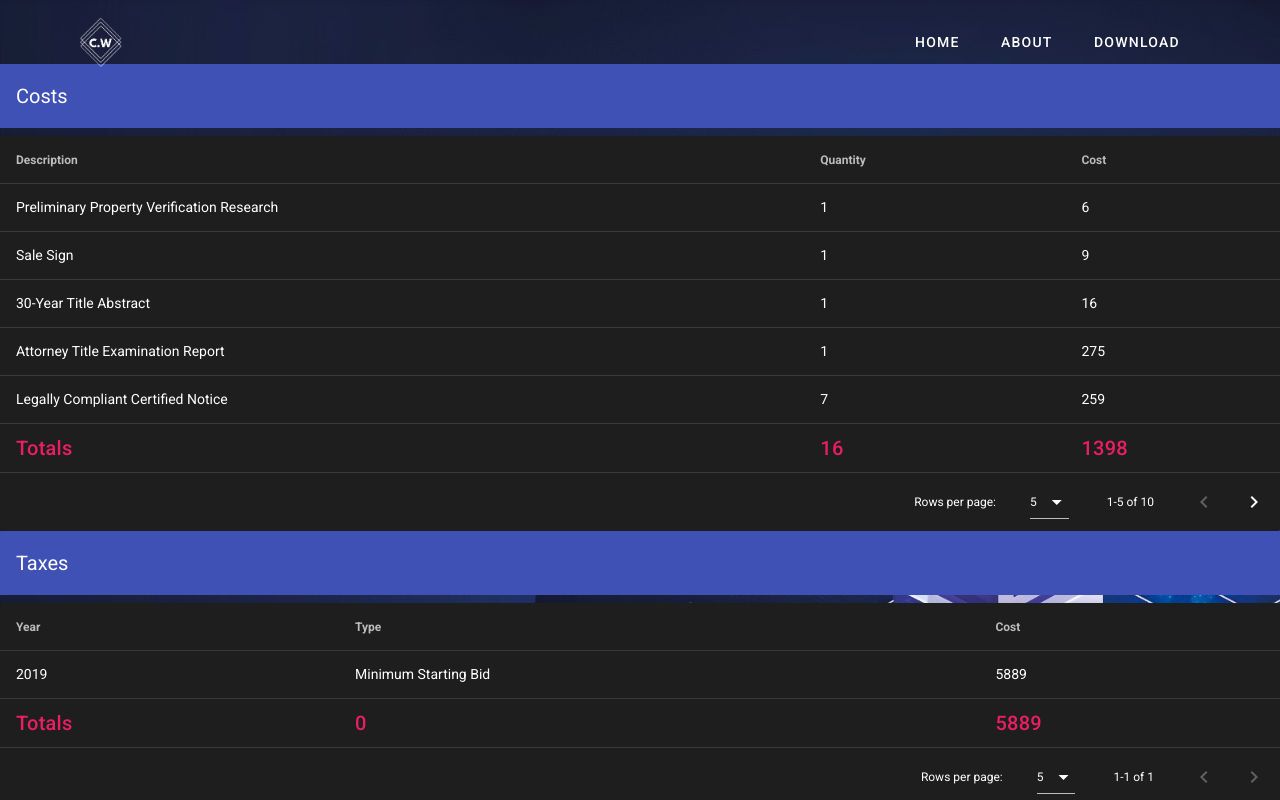
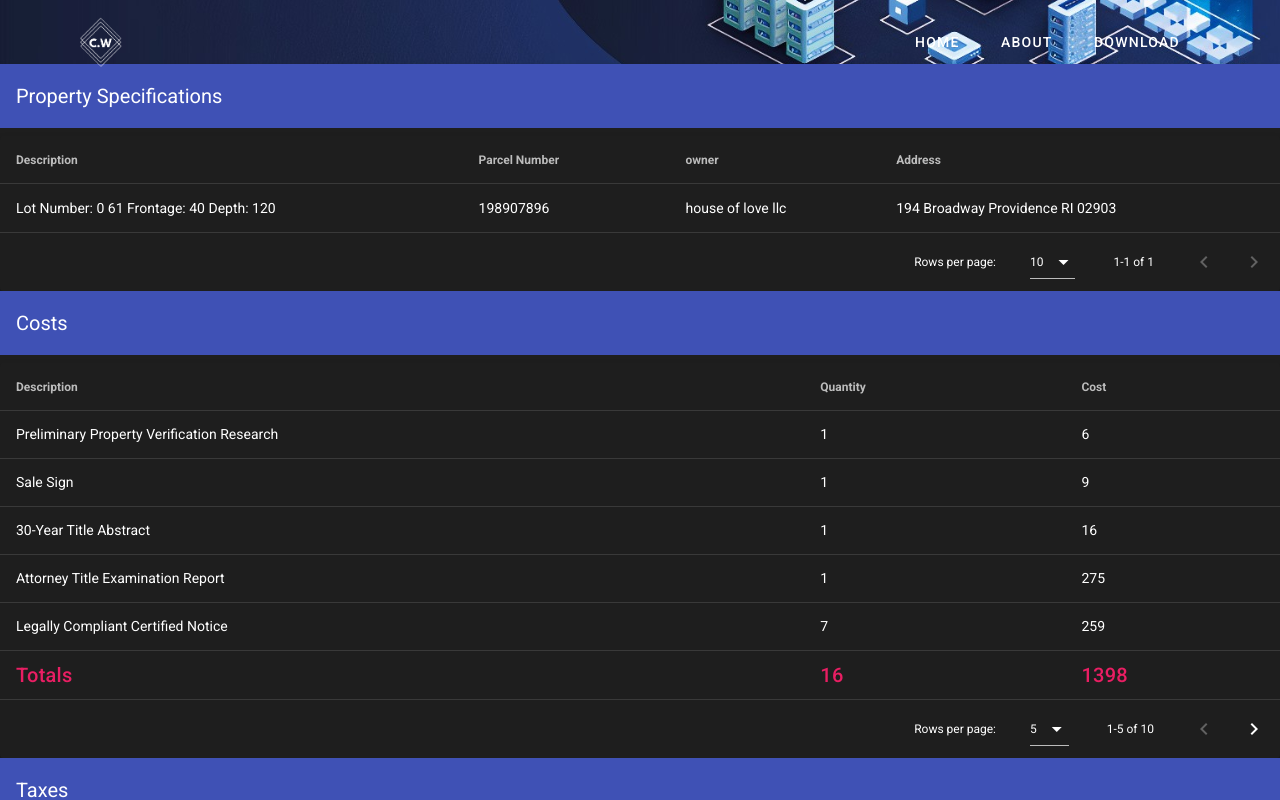
Before and after one commit to Tolson321/urbanlance, a Nuxt app: page /UserProperty in a window 1280 px wide. Shown: the top 800 px of the page. Built offline with nearby package versions, Linux system fonts and the light colour scheme.

Commit message:
propery comp

```diff
--- a/components/Navigation.vue
+++ b/components/Navigation.vue
@@ -72,7 +72,7 @@
         </v-btn>
         <v-btn rounded outlined text @click="$vuetify.goTo('#contact')">
           <span class="mr-2">Contate-nos</span> -->
-        </v-btn>
+        <!-- </v-btn> -->
       </div>
     </v-app-bar>
   </div>
--- a/components/UserProperty/propertyDetails.vue
+++ b/components/UserProperty/propertyDetails.vue
@@ -0,0 +1,67 @@
+<template>
+ <div>
+        <v-toolbar
+          class="mb-2"
+          color="indigo darken-5"
+          dark
+          flat
+        >
+          <v-toolbar-title>Property Specifications</v-toolbar-title>
+        </v-toolbar>
+        <v-card>
+            <v-data-table
+                :headers="headers"
+                :items="costs"
+                item-key="id">
+                <template v-slot:item="{ item }">
+                    <tr>
+                        <td>{{item.name}}</td>
+                        <td>{{item.parcel}}</td>
+                        <td>{{item.owner}}</td>
+                        <td>{{item.address}}</td>
+                    </tr>
+                </template>
+            </v-data-table>
+        </v-card>
+  </div>
+</template>
+
+<script>
+export default {
+      data () {
+    return {
+      selected: [],
+      headers: [
+        {
+          text: "Description",
+          align: "left",
+          sortable: false,
+          value: "name"
+        },
+        { text: "Parcel Number", value: "parcel" },
+        { text: "owner", value: "owner" },
+        { text: "Address", value: "address" },
+
+      ],
+            costs: [
+        {
+          id: 1,
+          name: "Lot Number: 0 61 Frontage: 40 Depth: 120",
+          parcel: 198907896,
+          owner: "house of love llc",
+          address: "194 Broadway Providence RI 02903",
+          available: true
+        },
+      ]
+    }
+  },
+  methods: {
+
+  }
+
+};
+</script>
+
+<style>
+
+</style>
--- a/pages/UserProperty.vue
+++ b/pages/UserProperty.vue
@@ -2,13 +2,14 @@
   <v-app>
     <navigation :color="color" :flat="flat" />
     <v-main>
-      <costs />
-      <taxes />
-      <!-- <propertyOverview />
-      <propertyDetails />
-      <propertyImages />
-      <supportingDocs /> -->
-
+      <v-card>
+        <propertyDetails />
+        <costs />
+        <taxes />
+        <!-- <propertyOverview />
+        <propertyImages />
+        <supportingDocs /> -->
+      </v-card>
     </v-main>
     <v-scale-transition>
       <v-btn
@@ -48,7 +49,7 @@
 import navigation from '~/components/Navigation';
 import foot from '~/components/home/Footer';
 // import propertyOverview from '~/components/UserProperty/propertyOverview';
-// import propertyDetails from '~/components/UserProperty/propertyDetails';
+import propertyDetails from '~/components/UserProperty/propertyDetails';
 // import costs from '~/components/UserProperty/costs';
 import taxes from '~/components/UserProperty/taxes';
 // import propertyImages from '~/components/UserProperty/propertyImages';
@@ -63,7 +64,7 @@ export default {
     navigation,
     foot,
     // propertyOverview,
-    // propertyDetails,
+    propertyDetails,
     // costs,
     taxes,
     // propertyImages,
```
Also changed, not shown: static/logo-Urbon-Lance.jpg (added).
